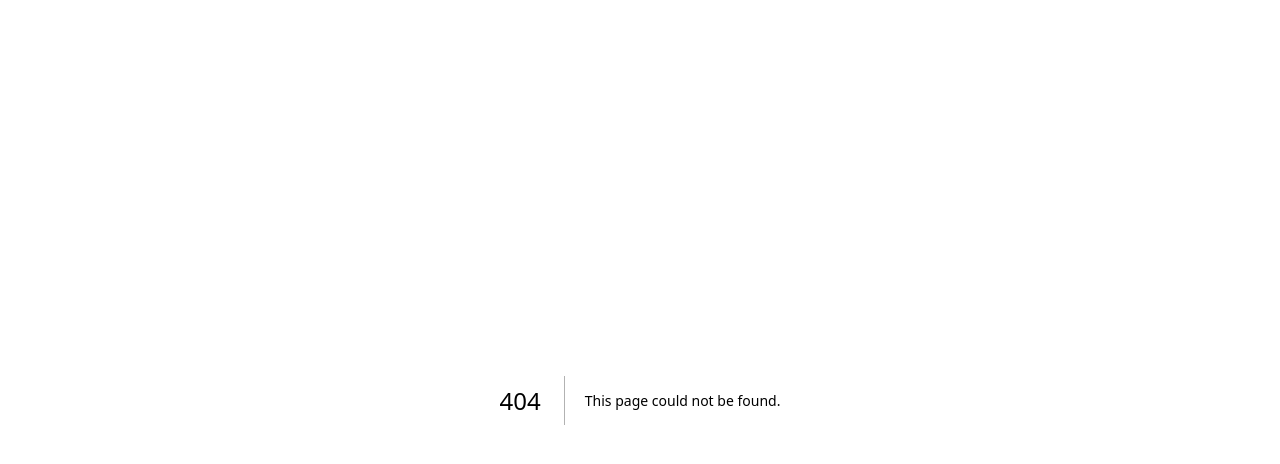
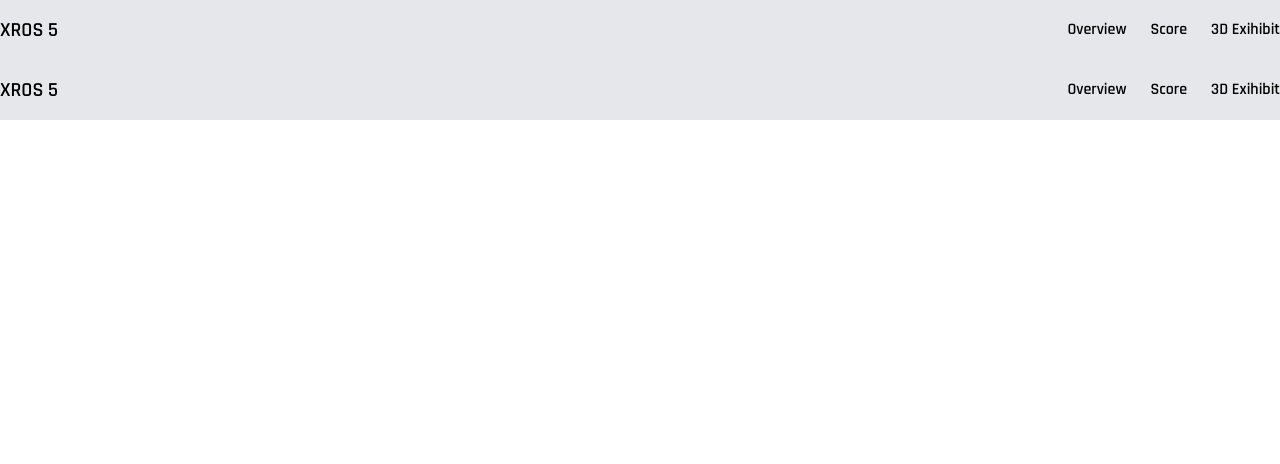
Before and after one commit to Tofazzal26/xross, a Next.js app: page /Components/Header in a window 1280 px wide. Before the commit this address had no page. Shown: the top 464 px of the page. Built offline with nearby package versions, Linux system fonts and the light colour scheme.

Commit message:
header style finish

```diff
--- /dev/null
+++ b/app/Components/Header/page.tsx
@@ -0,0 +1,28 @@
+import React from "react";
+
+const Header = () => {
+  return (
+    <div>
+      <div className="bg-gray-200">
+        <div className="container mx-auto">
+          <div>
+            <div className="flex justify-between items-center py-4">
+              <div>
+                <h2 className="text-xl">XROS 5</h2>
+              </div>
+              <div>
+                <ul className="flex items-center gap-6">
+                  <li>Overview</li>
+                  <li>Score</li>
+                  <li>3D Exihibit</li>
+                </ul>
+              </div>
+            </div>
+          </div>
+        </div>
+      </div>
+    </div>
+  );
+};
+
+export default Header;
--- a/app/layout.tsx
+++ b/app/layout.tsx
@@ -1,6 +1,7 @@
 import type { Metadata } from "next";
 import { Rajdhani } from "next/font/google";
 import "./globals.css";
+import Header from "./Components/Header/page";
 
 const rajdhani = Rajdhani({ subsets: ["latin"], weight: "600" });
 export const metadata: Metadata = {
@@ -15,7 +16,10 @@ export default function RootLayout({
 }>) {
   return (
     <html lang="en">
-      <body className={rajdhani.className}>{children}</body>
+      <body className={rajdhani.className}>
+        <Header />
+        {children}
+      </body>
     </html>
   );
 }
```
